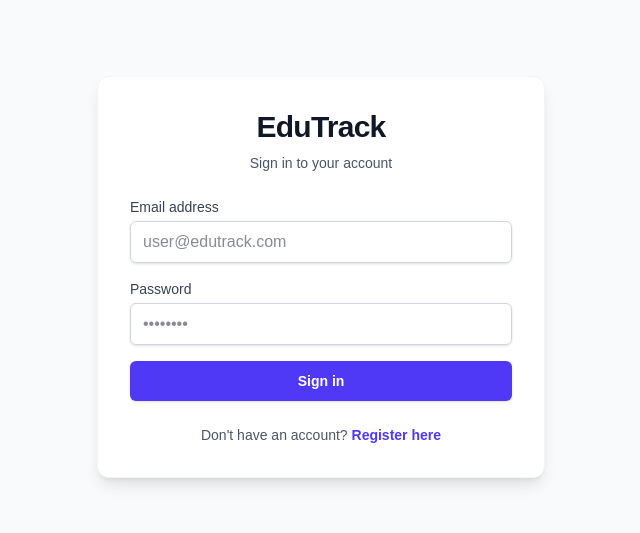
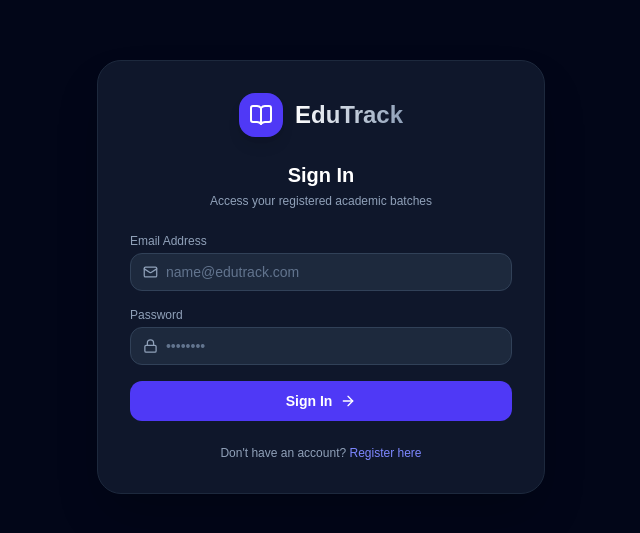
Before and after one commit to sajedulislam5840/AZS-The-Catalyst, a Next.js app in the folder frontend/: page /login in a window 1280 px wide. Shown: the part 123-656 px from the top of the page, without its empty margins (319-959 px from the left). Built offline with nearby package versions, Linux system fonts and the light colour scheme; no server answers.

Commit message:
fix: support both oauth2 form and json login endpoints and prevent 404

```diff
--- a/frontend/src/app/login/page.tsx
+++ b/frontend/src/app/login/page.tsx
@@ -1,36 +1,62 @@
-'use client';
+"use client";
 
-import { useState } from 'react';
-import { useRouter } from 'next/navigation';
-import Link from 'next/link';
-import api from '@/lib/api';
+import React, { useState } from "react";
+import Link from "next/link";
+import { useRouter } from "next/navigation";
+import { BookOpen, Mail, Lock, ArrowRight, Loader2 } from "lucide-react";
 
 export default function LoginPage() {
     const router = useRouter();
-    const [email, setEmail] = useState('');
-    const [password, setPassword] = useState('');
-    const [error, setError] = useState('');
+    const [email, setEmail] = useState("");
+    const [password, setPassword] = useState("");
     const [loading, setLoading] = useState(false);
+    const [error, setError] = useState<string | null>(null);
 
-    const handleSubmit = async (e: React.FormEvent) => {
+    const handleLogin = async (e: React.FormEvent) => {
         e.preventDefault();
-        setError('');
+        setError(null);
         setLoading(true);
 
         try {
-            const res = await api.post('/api/v1/auth/login', { email, password });
-            localStorage.setItem('token', res.data.access_token);
-            localStorage.setItem('role', res.data.role);
-            router.push('/dashboard');
+            const backendUrl =
+                process.env.NEXT_PUBLIC_API_URL ||
+                "https://edutrack-backend.onrender.com";
+
+            const formData = new URLSearchParams();
+            formData.append("username", email.trim().toLowerCase());
+            formData.append("password", password);
+
+            const res = await fetch(`${backendUrl.replace(/\/$/, "")}/api/v1/auth/token`, {
+                method: "POST",
+                headers: {
+                    "Content-Type": "application/x-www-form-urlencoded",
+                },
+                body: formData.toString(),
+            });
+
+            const data = await res.json();
+
+            if (!res.ok) {
+                throw new Error(data.detail || "Invalid email or password.");
+            }
+
+            // Store Auth Context
+            localStorage.setItem("token", data.access_token);
+            localStorage.setItem("is_admin", String(data.is_admin));
+            localStorage.setItem("user_name", data.full_name || "");
+
+            if (data.is_admin) {
+                router.push("/admin");
+            } else {
+                router.push("/dashboard");
+            }
         } catch (err: any) {
-            console.error("Login Error Details:", err);
-            const detail = err.response?.data?.detail;
-            if (Array.isArray(detail)) {
-                setError(detail[0]?.msg || 'Validation failed');
-            } else if (typeof detail === 'string') {
-                setError(detail);
+            if (err.message === "Failed to fetch") {
+                setError(
+                    "Unable to connect to the backend server. Please verify your internet connection or check if the server is starting."
+                );
             } else {
-                setError(err.message || 'Server connection failed / CORS error');
+                setError(err.message || "An unexpected error occurred during sign in.");
             }
         } finally {
             setLoading(false);
@@ -38,59 +64,81 @@ export default function LoginPage() {
     };
 
     return (
-        <div className="flex min-h-screen items-center justify-center bg-gray-50 px-4">
-            <div className="w-full max-w-md space-y-6 rounded-xl bg-white p-8 shadow-lg border border-gray-100">
-                <div className="text-center">
-                    <h2 className="text-3xl font-bold tracking-tight text-gray-900">EduTrack</h2>
-                    <p className="mt-2 text-sm text-gray-600">Sign in to your account</p>
+        <div className="min-h-screen bg-slate-950 text-slate-100 flex items-center justify-center p-4">
+            <div className="w-full max-w-md bg-slate-900 border border-slate-800 rounded-3xl p-8 shadow-2xl">
+                <div className="flex items-center space-x-3 mb-6 justify-center">
+                    <div className="p-2.5 bg-indigo-600 rounded-2xl shadow-lg">
+                        <BookOpen className="w-6 h-6 text-white" />
+                    </div>
+                    <span className="text-2xl font-bold bg-gradient-to-r from-white to-slate-400 bg-clip-text text-transparent">
+                        EduTrack
+                    </span>
+                </div>
+
+                <div className="text-center mb-6">
+                    <h2 className="text-xl font-bold text-white">Sign In</h2>
+                    <p className="text-slate-400 text-xs mt-1">Access your registered academic batches</p>
                 </div>
 
                 {error && (
-                    <div className="rounded-lg bg-red-50 p-3 text-sm text-red-600 border border-red-200">
+                    <div className="mb-4 p-3 bg-rose-500/10 border border-rose-500/30 rounded-xl text-rose-300 text-xs text-center leading-relaxed">
                         {error}
                     </div>
                 )}
 
-                <form onSubmit={handleSubmit} className="space-y-4">
+                <form onSubmit={handleLogin} className="space-y-4">
                     <div>
-                        <label className="block text-sm font-medium text-gray-700">Email address</label>
+                        <label className="text-xs text-slate-400 block mb-1">Email Address</label>
+                        <div className="flex items-center bg-slate-800 border border-slate-700 rounded-xl px-3 py-2 text-sm focus-within:border-indigo-500">
+                            <Mail className="w-4 h-4 text-slate-400 mr-2" />
                             <input
                                 type="email"
                                 required
+                                placeholder="name@edutrack.com"
                                 value={email}
                                 onChange={(e) => setEmail(e.target.value)}
-                            className="mt-1 block w-full rounded-md border border-gray-300 px-3 py-2 text-gray-900 shadow-sm focus:border-indigo-500 focus:outline-none focus:ring-1 focus:ring-indigo-500"
-                            placeholder="user@edutrack.com"
+                                className="bg-transparent border-none outline-none w-full text-slate-100 placeholder-slate-500"
                             />
+                        </div>
                     </div>
 
                     <div>
-                        <label className="block text-sm font-medium text-gray-700">Password</label>
+                        <label className="text-xs text-slate-400 block mb-1">Password</label>
+                        <div className="flex items-center bg-slate-800 border border-slate-700 rounded-xl px-3 py-2 text-sm focus-within:border-indigo-500">
+                            <Lock className="w-4 h-4 text-slate-400 mr-2" />
                             <input
                                 type="password"
                                 required
+                                placeholder="••••••••"
                                 value={password}
                                 onChange={(e) => setPassword(e.target.value)}
-                            className="mt-1 block w-full rounded-md border border-gray-300 px-3 py-2 text-gray-900 shadow-sm focus:border-indigo-500 focus:outline-none focus:ring-1 focus:ring-indigo-500"
-                            placeholder="••••••••"
+                                className="bg-transparent border-none outline-none w-full text-slate-100 placeholder-slate-500"
                             />
+                        </div>
                     </div>
 
                     <button
                         type="submit"
                         disabled={loading}
-                        className="w-full rounded-md bg-indigo-600 py-2.5 text-sm font-semibold text-white shadow-sm hover:bg-indigo-500 focus:outline-none focus:ring-2 focus:ring-indigo-500 disabled:opacity-50"
+                        className="w-full mt-2 flex items-center justify-center space-x-2 py-2.5 px-4 bg-indigo-600 hover:bg-indigo-500 text-white rounded-xl text-sm font-semibold transition-colors disabled:opacity-50"
                     >
-                        {loading ? 'Signing in...' : 'Sign in'}
+                        {loading ? (
+                            <Loader2 className="w-4 h-4 animate-spin" />
+                        ) : (
+                            <>
+                                <span>Sign In</span>
+                                <ArrowRight className="w-4 h-4" />
+                            </>
+                        )}
                     </button>
                 </form>
 
-                <p className="text-center text-sm text-gray-600">
-                    Don&apos;t have an account?{' '}
-                    <Link href="/register" className="font-semibold text-indigo-600 hover:text-indigo-500">
+                <div className="mt-6 text-center text-xs text-slate-400">
+                    Don't have an account?{" "}
+                    <Link href="/register" className="text-indigo-400 hover:underline font-medium">
                         Register here
                     </Link>
-                </p>
+                </div>
             </div>
         </div>
     );
```
Also changed, not shown: 1 other file (tests, documents, lock files or other folders). Lines whose indentation alone changed are shown as unchanged.
